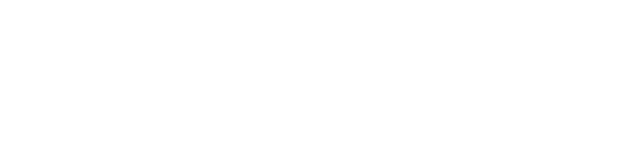
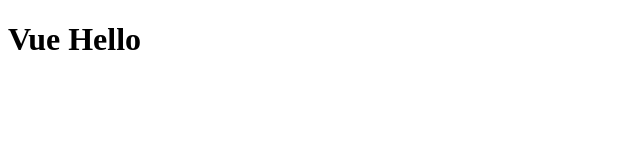
Before and after one commit to simone-nolberto/vue-hello, a plain HTML site: page index.html in a window 1280 px wide. Shown: the whole page, without its empty margins (0-640 px from the left). Drawn offline with nearby package versions, Linux system fonts and the light colour scheme.

Commit message:
add title print

```diff
--- a/assets/js/app.js
+++ b/assets/js/app.js
@@ -1 +1,12 @@
 console.log('it works!');
+
+const {createApp} = Vue
+
+    createApp({
+        data(){
+            return{
+                message: 'Vue Hello',
+                image: 'dragonball.jpeg'
+            }
+        }
+    }).mount('#app');
--- a/index.html
+++ b/index.html
@@ -8,7 +8,10 @@
 <body>
 
     <div id="app">
-
+        <h1>{{message}}</h1>
+        <div>
+            <img src="./assets/img/image" alt="">
+        </div>
 
     </div>
 
```
Also changed, not shown: assets/img/dragonball.jpeg (added).
